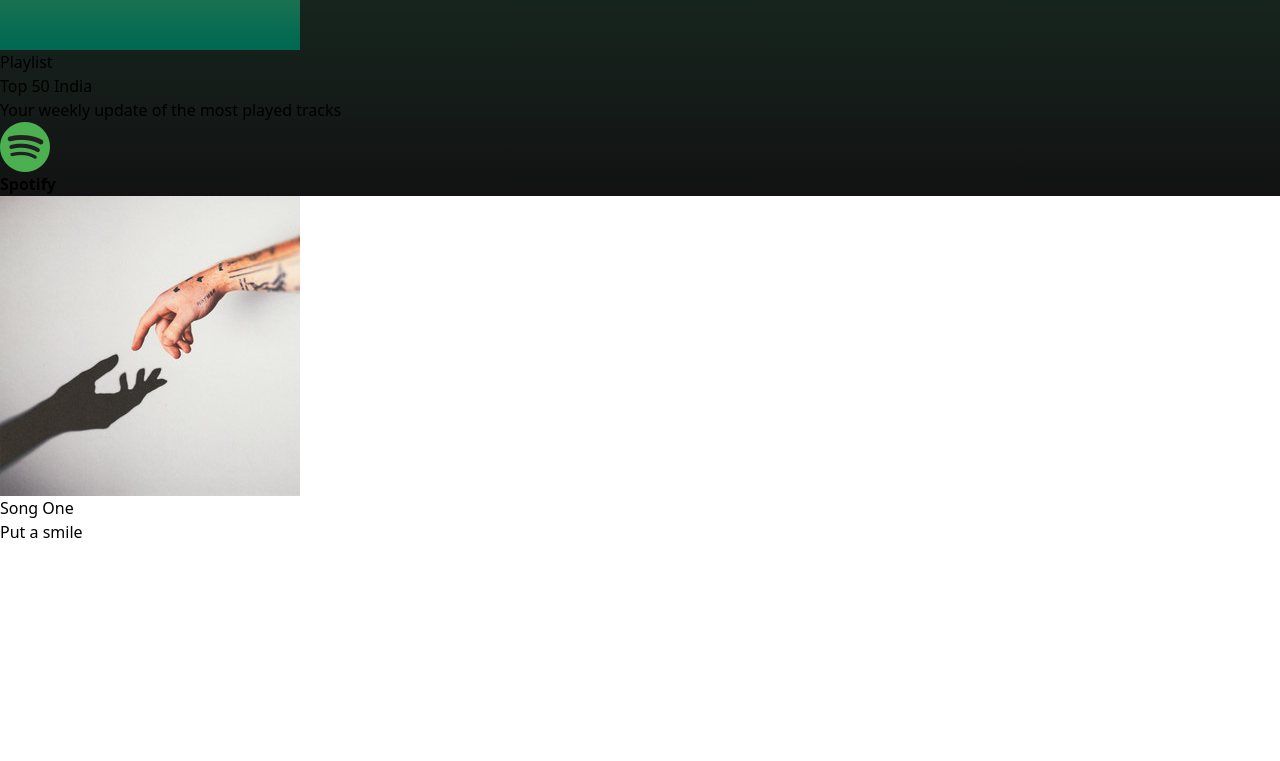
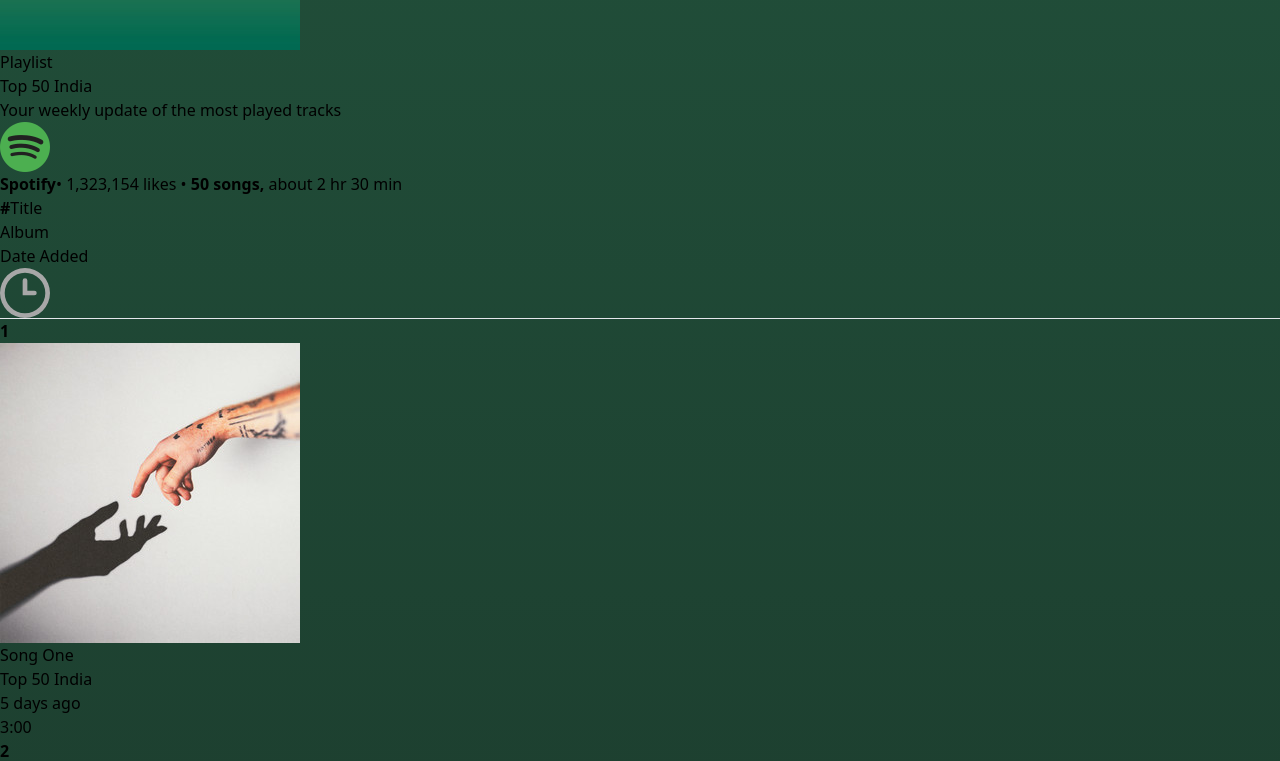
Before and after one commit to siddhx579/Spotify-Clone, a React (Vite) app: page /album/1 in a window 1280 px wide. Shown: the part 960-1721 px from the top of the page. Built offline with nearby package versions, Linux system fonts and the light colour scheme.

Commit message:
Update DisplayAlbum.jsx

```diff
--- a/src/components/DisplayAlbum.jsx
+++ b/src/components/DisplayAlbum.jsx
@@ -1,7 +1,7 @@
 import React from 'react'
 import Navbar from './Navbar'
 import { useParams } from 'react-router-dom'
-import { albumsData, assets } from '../assets/assets';
+import { albumsData, assets, songsData } from '../assets/assets';
 
 const DisplayAlbum = () => {
 
@@ -20,9 +20,33 @@
                     <p className='mt-1'>
                         <img className='inline-block w-5' src={assets.spotify_logo} alt="" />
                         <b>Spotify</b>
+                        • 1,323,154 likes
+                        • <b>50 songs, </b>
+                        about 2 hr 30 min
                     </p>
                 </div>
             </div>
+            <div className='grid grid-cols-3 sm:grid-cols-4 mt-10 mb-4 pl-2 text-[#a7a7a7]'>
+                <p><b className='mr-4'>#</b>Title</p>
+                <p>Album</p>
+                <p className='hidden sm:block'>Date Added</p>
+                <img className='m-auto w-4' src={assets.clock_icon} alt="" />
+            </div>
+            <hr />
+            {
+                songsData.map((item, index) => (
+                    <div key={index} className='grid grid-cols-3 sm:grid-cols-4 gap-2 p-2 items-center text-[#a7a7a7] hover:bg-[#ffffff2b] cursor-pointer'>
+                        <p className='text-white'>
+                            <b className='mr-4 text-[#a7a7a7]'>{index+1}</b>
+                            <img className='inline w-10 mr-5' src={item.image} alt="" />
+                            {item.name}
+                        </p>
+                        <p className='text-[15px]'>{albumData.name}</p>
+                        <p className='text-[15px] hidden sm:block'>5 days ago</p>
+                        <p className='text-[15px] text-center'>{item.duration}</p>
+                    </div>
+                ))
+            }
         </>
     )
 }
```
